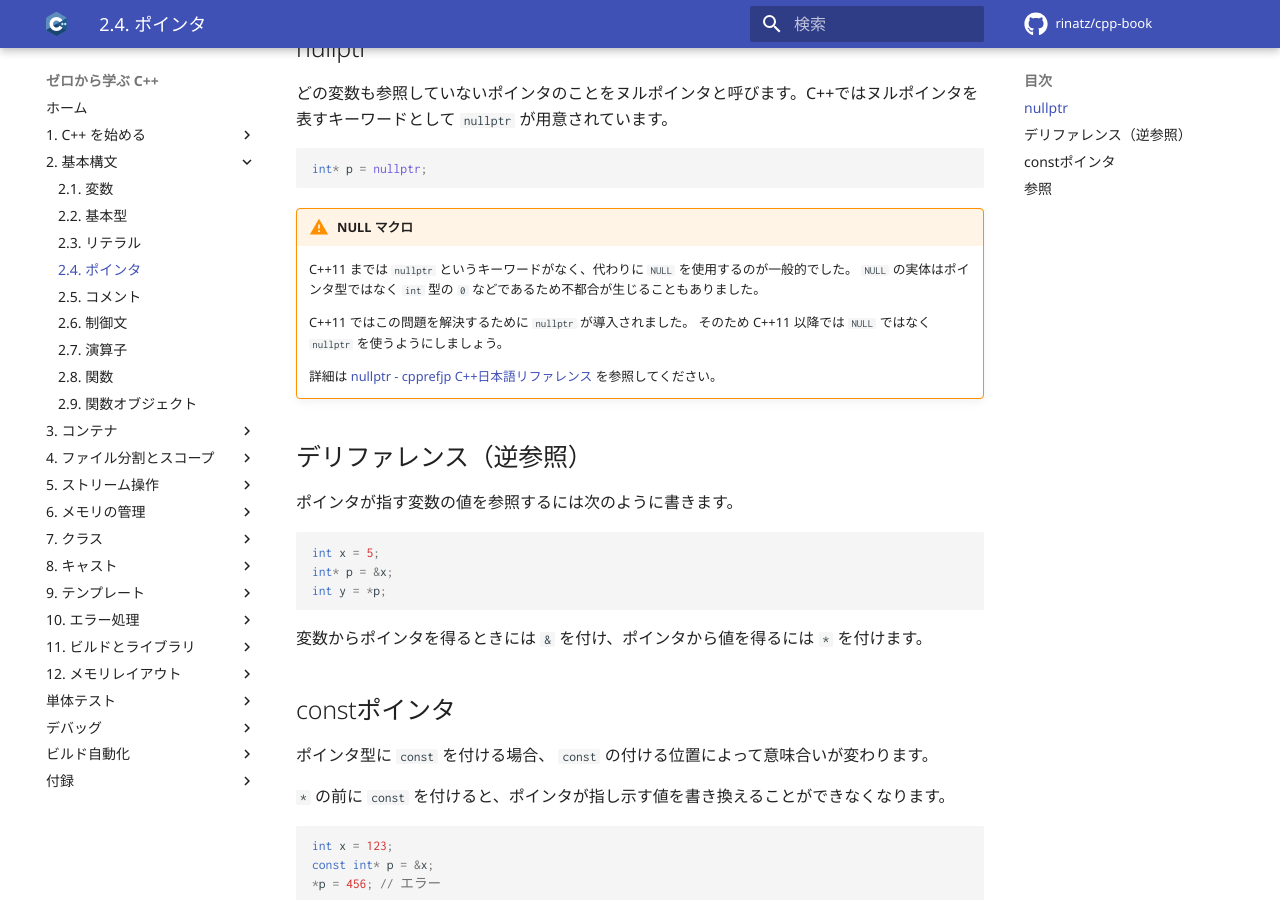
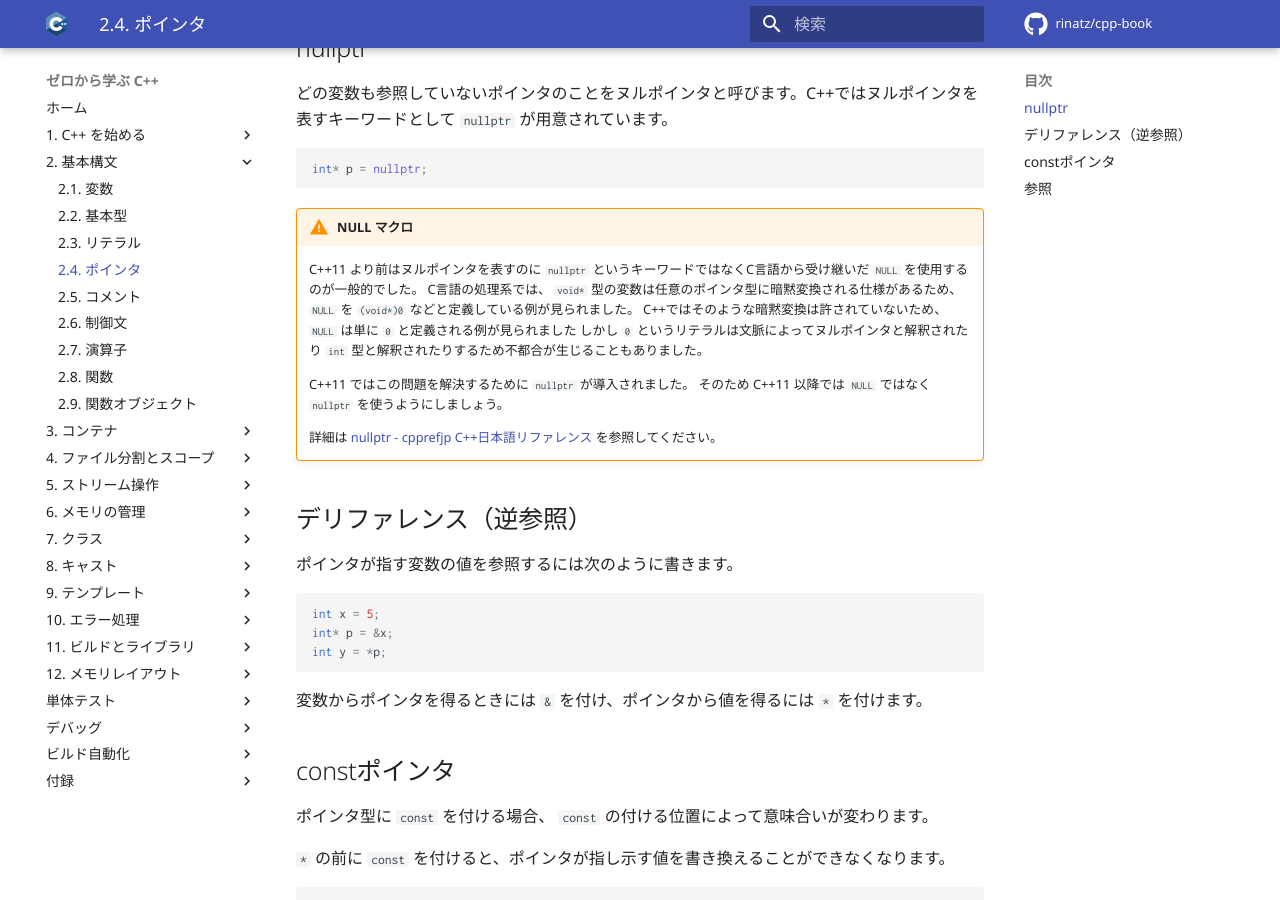
Before and after one commit to rinatz/cpp-book, an MkDocs documentation site: the page built from docs/ch02-04-pointers.md, in a window 1280 px wide and 900 px high, scrolled down 383 px. Built offline with MkDocs 1.6.1 and Material for MkDocs 9.7.7, drawn with Linux system fonts in a browser that asks for light colours; comment, search, counter and statistics services are not loaded.

Commit message:
fix(pointers): describe why nullptr was required
`0` literal is not always mean `int` type with value 0.
Where it's contextually recognized as a pointer, `0` literal will means null pointer.

````diff
--- a/docs/ch02-04-pointers.md
+++ b/docs/ch02-04-pointers.md
@@ -20,8 +20,10 @@ int* p = nullptr;
 ```
 
 !!! warning "NULL マクロ"
-    C++11 までは `nullptr` というキーワードがなく、代わりに `NULL` を使用するのが一般的でした。
-    `NULL` の実体はポインタ型ではなく `int` 型の `0` などであるため不都合が生じることもありました。
+    C++11 より前はヌルポインタを表すのに `nullptr` というキーワードではなくC言語から受け継いだ `NULL` を使用するのが一般的でした。
+    C言語の処理系では、 `void*` 型の変数は任意のポインタ型に暗黙変換される仕様があるため、 `NULL` を `(void*)0` などと定義している例が見られました。
+    C++ではそのような暗黙変換は許されていないため、 `NULL` は単に `0` と定義される例が見られました
+    しかし `0` というリテラルは文脈によってヌルポインタと解釈されたり `int` 型と解釈されたりするため不都合が生じることもありました。
 
     C++11 ではこの問題を解決するために `nullptr` が導入されました。
     そのため C++11 以降では `NULL` ではなく `nullptr` を使うようにしましょう。
````
